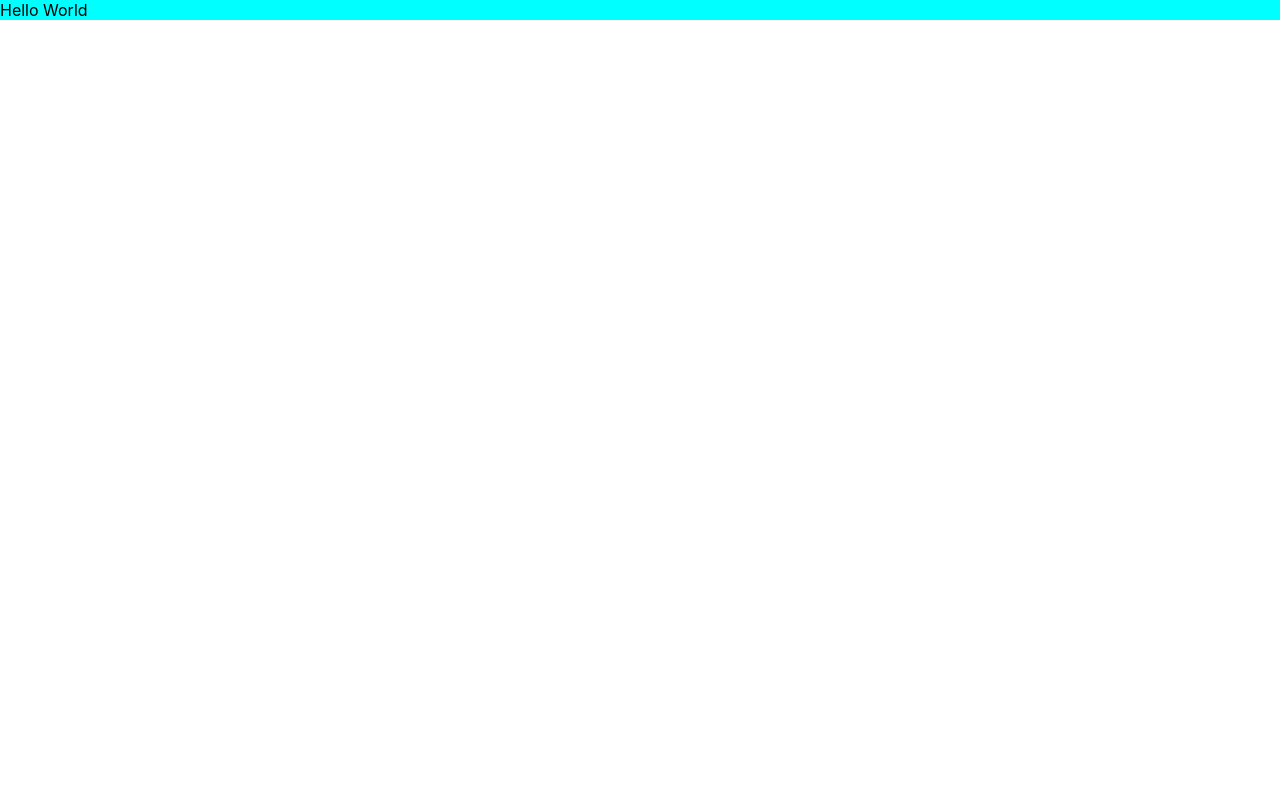
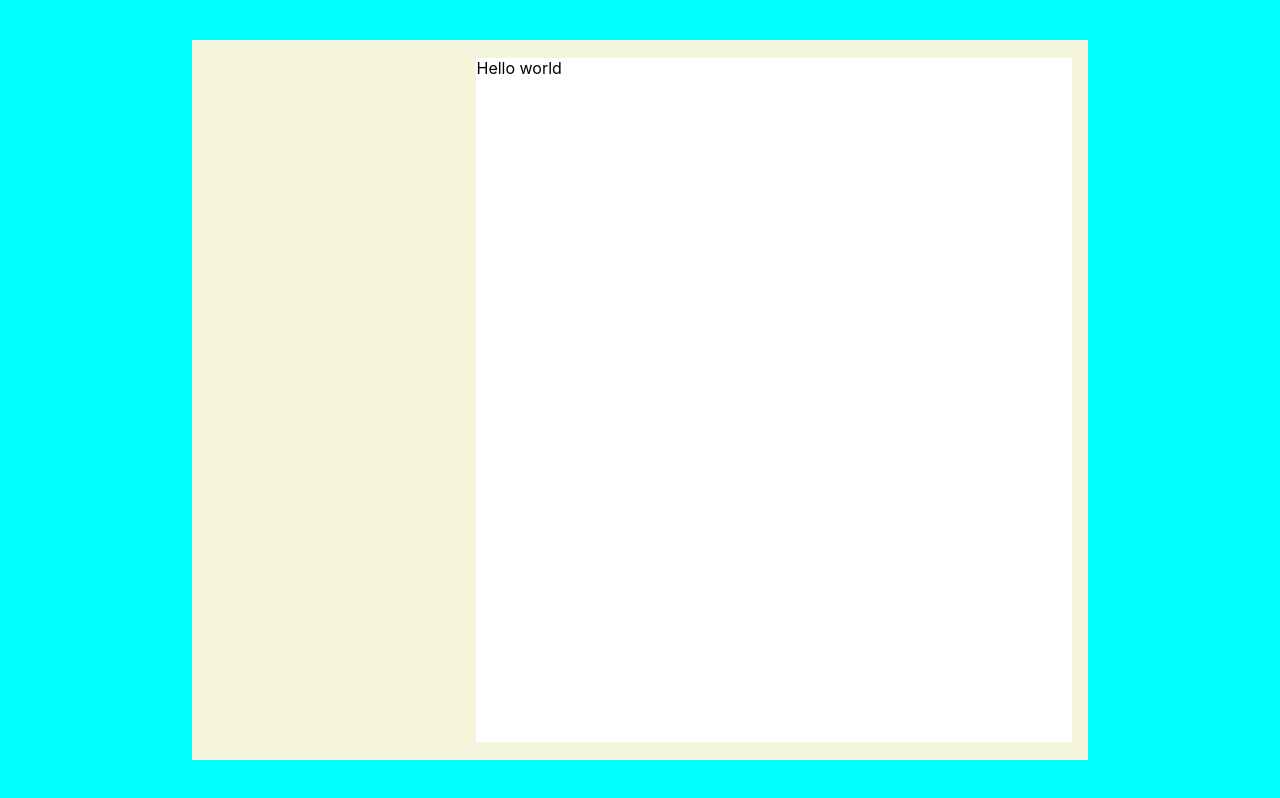
Before and after one commit to nlakshm97/ezspec, a React (Create React App) app: page /section in a window 1280 px wide. Built offline with nearby package versions, Linux system fonts and the light colour scheme.

Commit message:
text-diff

```diff
--- a/src/pages/Section.js
+++ b/src/pages/Section.js
@@ -1,7 +1,62 @@
-import './styles/Section.css'
+import './styles/Section.css';
+import React, {  useEffect } from 'react';
+
 const Section = () =>{
+
+
+    var  actual= "";
+    let diff = [];
+    useEffect(() => {
+        let textArea = document.getElementById("contentId");
+        textArea.addEventListener('input', handleChange);
+        actual = textArea.innerText;
+      }, []);
+
+    const highlightTextArea = () => {
+        console.log("highlight text area ...");
+
+    }
+
+    const handleChange = (event) =>{
+        console.log("handle change called ...");
+
+
+        let current = event.target.innerText;
+        let n = Math.min(actual.length, current.length);
+
+        let isDiffDetected = false;
+
+        for (let i= 0; i< n; i++){
+            if(actual[i] != current[i]){
+                diff.push([i, event.inputType, event.data]);
+                isDiffDetected = true;
+                break
+            }
+        }
+
+        if(! isDiffDetected){
+           diff.push([current.length - 1, "insertText", current[current.length-1]]);
+        }
+        actual = current;
+        console.log(diff);
+    }
+
+
     return (
-        <div className='wrapper'>Hello World</div>
+        <div className='container'>
+            <div className='section'>
+                <div className='details'>
+
+                </div>
+                <div className='document'>
+                    <div className='page'>
+                        <div contentEditable='true' id="contentId" oninput="handleChange(event)">
+                            Hello world
+                        </div>
+                    </div>
+                </div>
+            </div>
+        </div>
     )
 }
 export default Section;
--- a/src/pages/styles/Section.css
+++ b/src/pages/styles/Section.css
@@ -1,5 +1,64 @@
-.wrapper{
-    height: '100%';
-    width: '100%';
+html{
+    height: 100%;
+    width: 100%;
+}
+
+#root{
+    height: 100%;
+    width: 100%;
+}
+body{
+    height: 100%;
+    width: 100%;
+}
+
+.container{
+    height: 100%;
+    width: 100%;
+
+    display: flex;
+    justify-content: center;
+    align-items: center;
+
     background-color: aqua;
+
 }
+
+.section{
+    height: 90%;
+    width: 70%;
+    background-color: beige;
+
+}
+
+.details{
+    height: 100%;
+    width: 30%;
+
+    float: left;
+
+}
+
+.document{
+    height: 100%;
+    width: 70%;
+
+    float: right;
+}
+
+.page{
+    height: 100%;
+    width: 100%;
+    display: flex;
+    justify-content: center;
+    align-items: center;
+}
+
+#contentId{
+    overflow: auto;
+    width: 95%;
+    height: 95%;
+    resize: none;
+    border: none;
+    background-color: white;
+}
```
